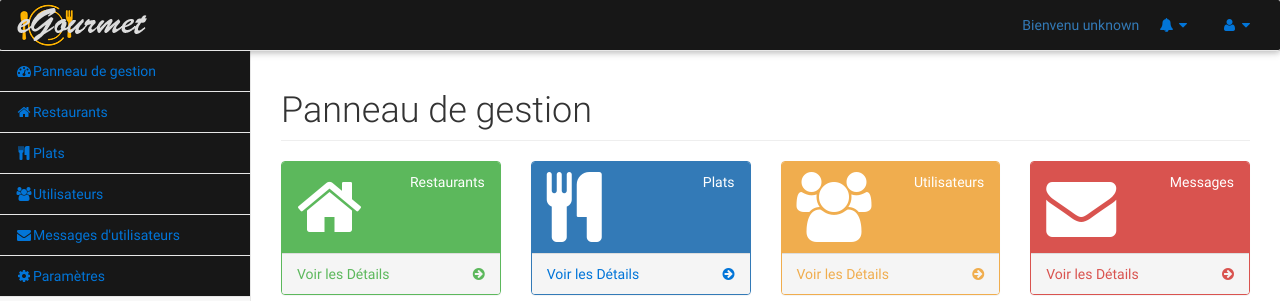
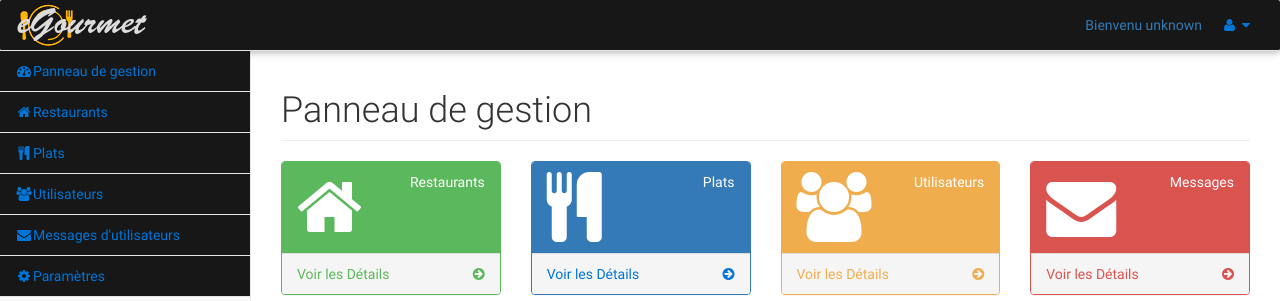
Before and after one commit to rmedard/egourmet, a Laravel app: template resources/views/admin/dashboard.blade.php in a window 1280 px wide. Shown: the top 301 px of the page. Run offline with Laravel 8, Linux system fonts and the light colour scheme; the template is opened without the code that fills it, so the values that code supplies are empty; settings files or empty folders that the repository lacks are supplied; parts of the project's set-up code (start-up, migrations or seed data) failed here and were passed over.

Commit message:
First online

```diff
--- a/resources/views/admin/layouts/master.blade.php
+++ b/resources/views/admin/layouts/master.blade.php
@@ -59,7 +59,7 @@
 
         <ul class="nav navbar-top-links navbar-right">
             <span style="color: #337ab7">{{trans('gui.welcome')}} {{Auth::check() ? Auth::user()->name : 'unknown'}}</span>
-            <li class="dropdown">
+            <li class="dropdown" style="display: none">
                 <a class="dropdown-toggle" data-toggle="dropdown" href="#">
                     <i class="fa fa-bell fa-fw"></i> <i class="fa fa-caret-down"></i>
                 </a>
```
